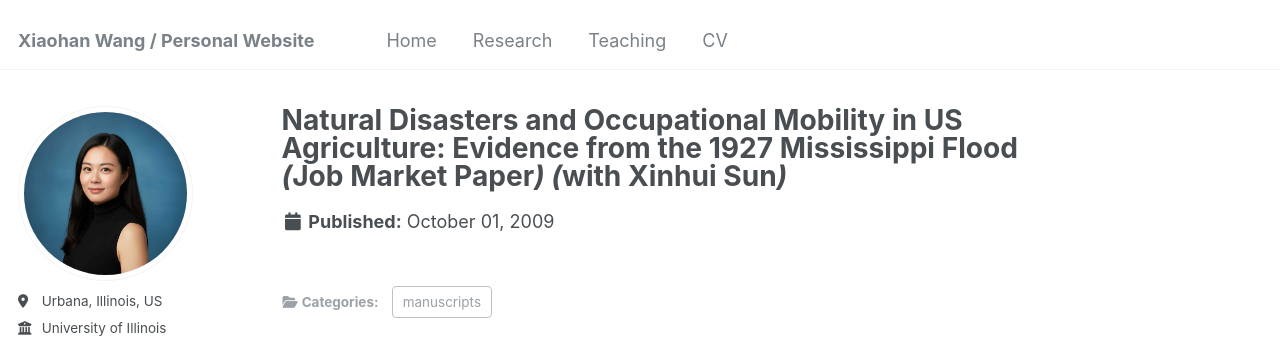
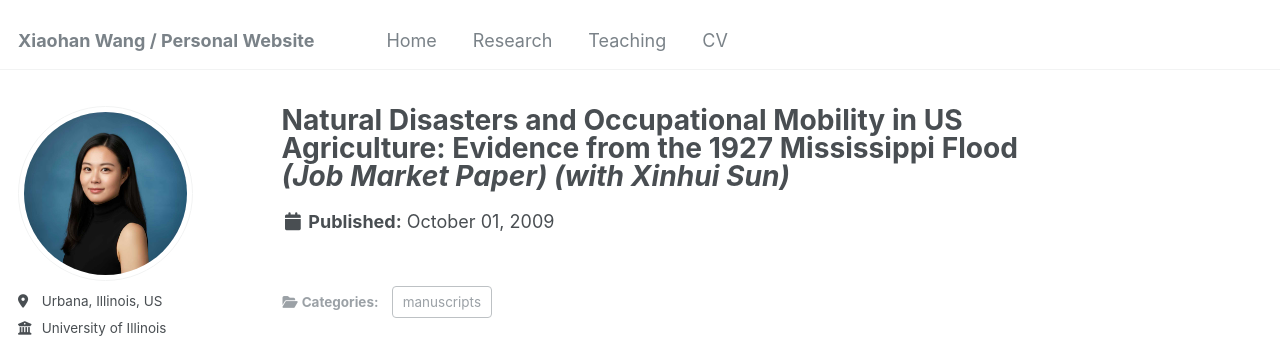
Before and after one commit to xiaohanwang1997/xiaohanwang1997.github.io, a Jekyll site: the page built from _publications/2009-10-01-paper-title-number-4.md, in a window 1280 px wide and 1032 px high. Shown: the top 349 px of the window. Built offline with Jekyll 4.4.1, drawn with Linux system fonts in a browser that asks for light colours.

```diff
--- a/_publications/2009-10-01-paper-title-number-4.md
+++ b/_publications/2009-10-01-paper-title-number-4.md
@@ -1,5 +1,5 @@
 ---
-title: " Natural Disasters and Occupational Mobility in US Agriculture: Evidence from the 1927 Mississippi Flood *(*Job Market Paper*)* *(*with Xinhui Sun*)*"
+title: " Natural Disasters and Occupational Mobility in US Agriculture: Evidence from the 1927 Mississippi Flood _(Job Market Paper)_ _(with Xinhui Sun)_"
 collection: research
 category: manuscripts
 order: 1
```
